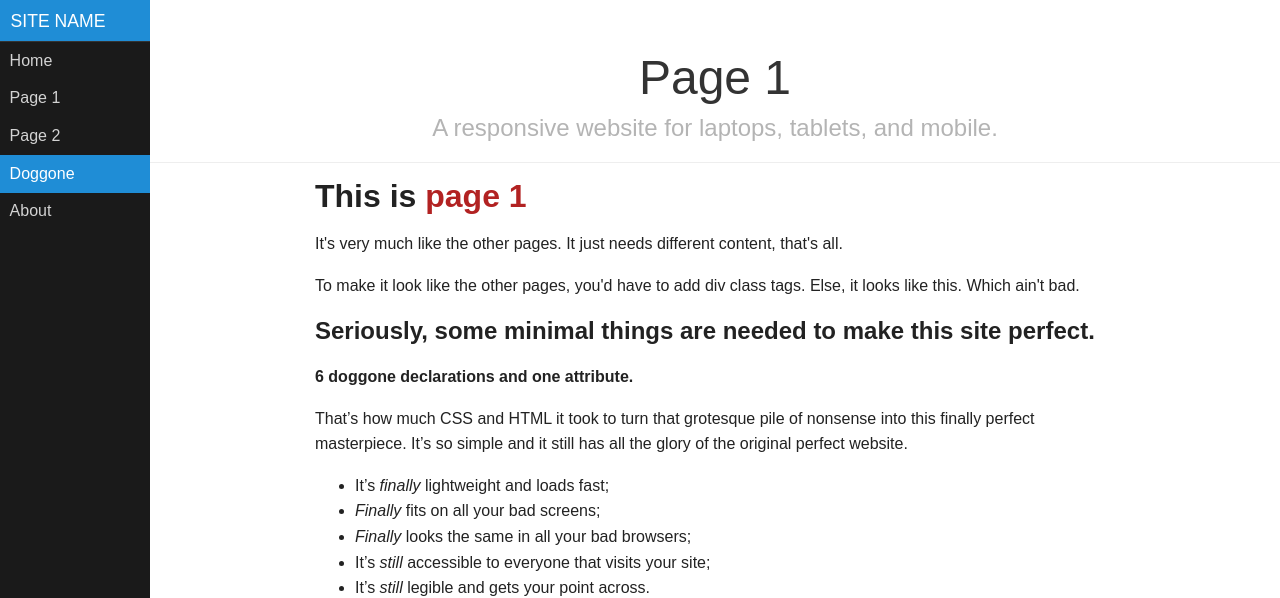
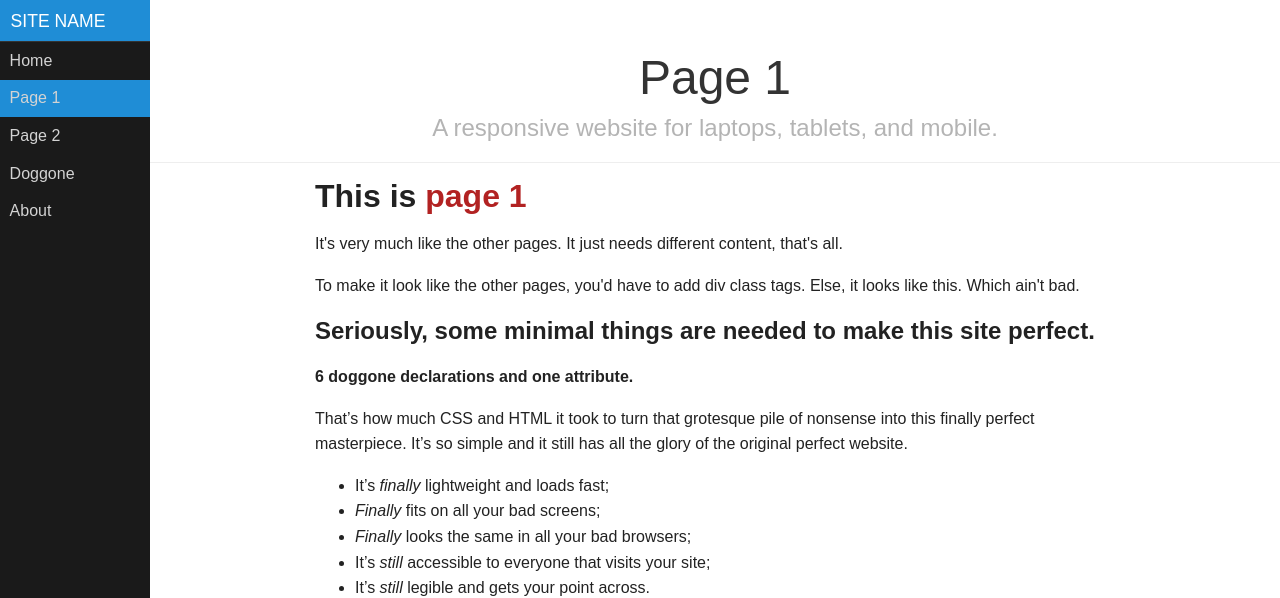
Before and after one commit to crrdlx/purecss, a plain HTML site: page pages/page_1.html in a window 1280 px wide. Shown: the top 598 px of the page. Drawn offline with nearby package versions, Linux system fonts and the light colour scheme.

Commit message:
Update page_1.html

```diff
--- a/pages/page_1.html
+++ b/pages/page_1.html
@@ -33,9 +33,9 @@
 
             <ul class="pure-menu-list">
                 <li class="pure-menu-item"><a href="../index.html" class="pure-menu-link">Home</a></li>
-                <li class="pure-menu-item"><a href="page_1.html" class="pure-menu-link">Page 1</a></li>
+                <li class="pure-menu-item"><a href="page_1.html" class="pure-menu-link pure-menu-selected">Page 1</a></li>
                 <li class="pure-menu-item"><a href="page_2.html" class="pure-menu-link">Page 2</a></li>
-                <li class="pure-menu-item pure-menu-selected"><a href="doggone.html" class="pure-menu-link">Doggone</a></li>
+                <li class="pure-menu-item"><a href="doggone.html" class="pure-menu-link">Doggone</a></li>
                 <li class="pure-menu-item"><a href="about.html" class="pure-menu-link">About</a></li>
             </ul>
         </div>
```
